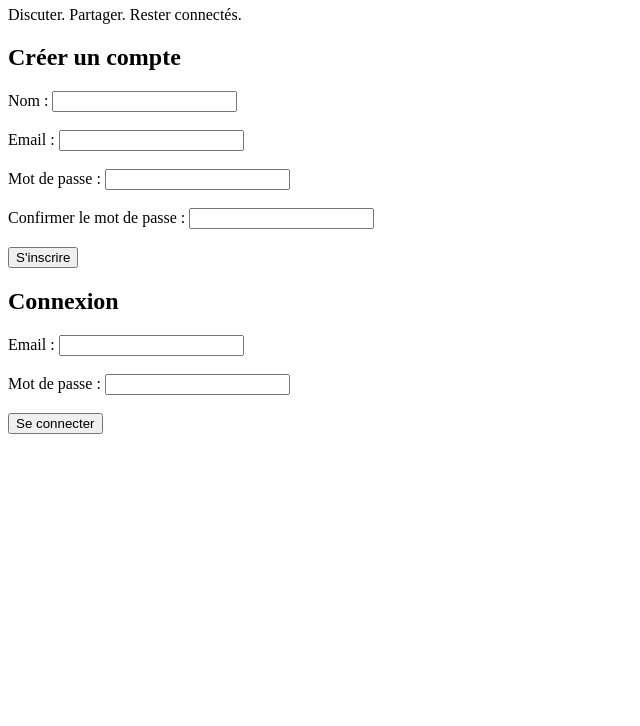
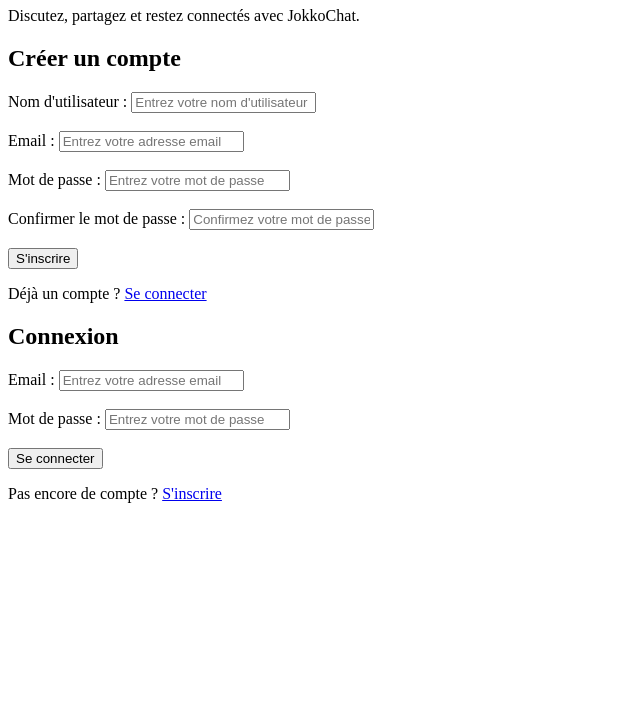
Before and after one commit to DerkaDiop/JokkoChat, a plain HTML site: page index.html in a window 1280 px wide. Shown: the part 74-800 px from the top of the page, without its empty margins (0-640 px from the left). Drawn offline with Linux system fonts and the light colour scheme.

Commit message:
Amélioration de la page d'inscription et de connexion

```diff
--- a/index.html
+++ b/index.html
@@ -7,36 +7,41 @@
 </head>
 <body>
 
-    <h1>Bienvenue sur JokkoChat</h1>
-
-    <p>Discuter. Partager. Rester connectés.</p>
-    <h2>Créer un compte</h2>
-
-    <form action="menu.html">
-        <label for="nom">Nom :</label>
-        <input type="text" id="nom" name="nom">
+        <h1>🤝 JokkoChat</h1>
+        <p>Discutez, partagez et restez connectés avec JokkoChat.</p>
+         <h2 id="inscription">Créer un compte</h2>
+       <form action="menu.html" method="get">
+        <label for="nom">Nom d'utilisateur :</label>
+        <input type="text" id="nom" name="nom" placeholder="Entrez votre nom d'utilisateur" autocomplete="username" required>
         <br><br>
         <label for="email">Email :</label>
-        <input type="email" id="email" name="email">
+        <input type="email" id="email" name="email" placeholder="Entrez votre adresse email" autocomplete="email" required>
         <br><br>
         <label for="mot-de-passe">Mot de passe :</label>
-        <input type="password" id="mot-de-passe" name="mot-de-passe">
+        <input type="password" id="mot-de-passe" name="mot-de-passe" placeholder="Entrez votre mot de passe" autocomplete="new-password" required>
         <br><br>
         <label for="confirmation">Confirmer le mot de passe :</label>
-        <input type="password" id="confirmation" name="confirmation">
+        <input type="password" id="confirmation" name="confirmation" placeholder="Confirmez votre mot de passe" autocomplete="new-password" required>
         <br><br>
         <button type="submit">S'inscrire</button>
     </form>
-    <h2>Connexion</h2>
-    <form action="menu.html">
+    <p>
+         Déjà un compte ?
+        <a href="#connexion">Se connecter</a>
+    </p>
+         <h2 id="connexion">Connexion</h2>
+   <form action="menu.html" method="get">
         <label for="email-connexion">Email :</label>
-        <input type="email" id="email-connexion" name="email-connexion">
+       <input type="email" id="email-connexion" name="email-connexion" placeholder="Entrez votre adresse email" autocomplete="email" required>
         <br><br>
-        <label for="mot-de-passe-connexion">Mot de passe :</label>
-        <input type="password" id="mot-de-passe-connexion" name="mot-de-passe-connexion">
+       <label for="mot-de-passe-connexion">Mot de passe :</label>
+       <input type="password" id="mot-de-passe-connexion" name="mot-de-passe-connexion" placeholder="Entrez votre mot de passe" autocomplete="current-password" required>
         <br><br>
         <button type="submit">Se connecter</button>
-
     </form>
+   <p>
+    Pas encore de compte ?
+    <a href="#inscription">S'inscrire</a>
+    </p>
 </body>
 </html>
```
